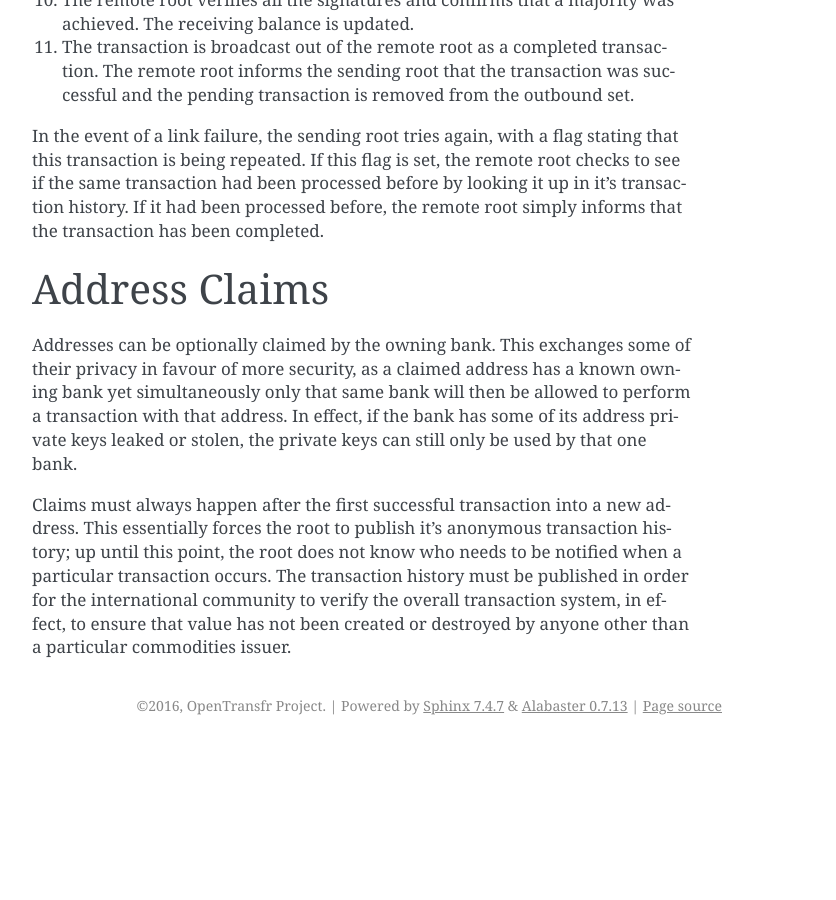
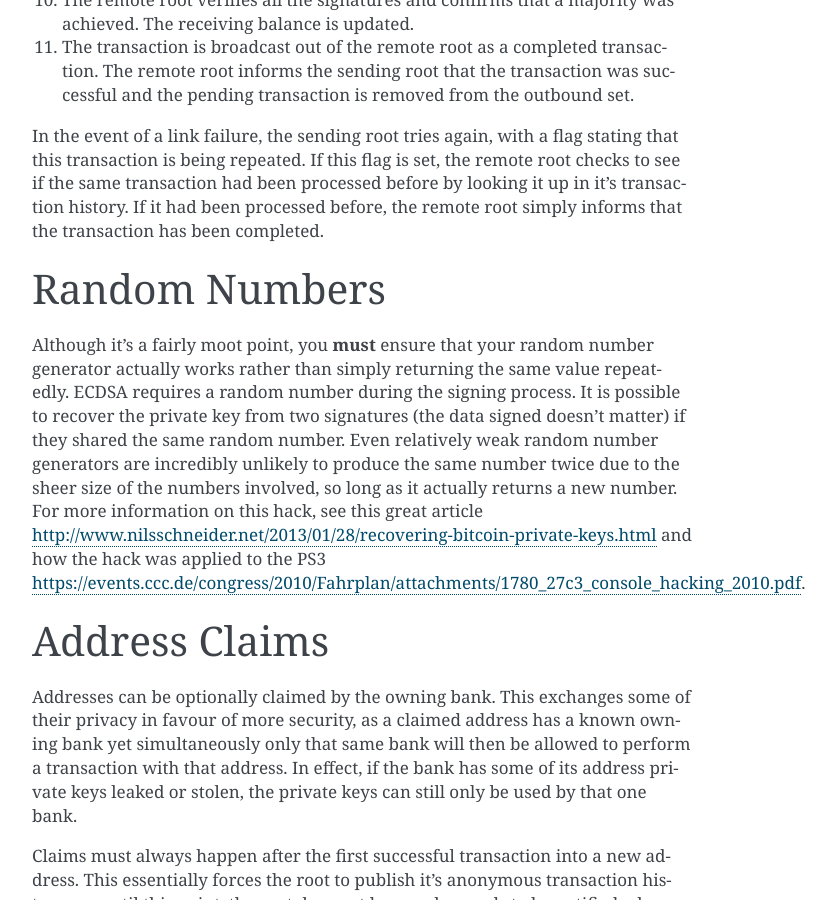
Before and after one commit to OpenTransfr/Core, a Sphinx documentation site: the page built from docs/Transactions.rst, in a window 1280 px wide and 900 px high, scrolled down 1284 px. Shown: the whole window, without its empty margins (388-1224 px from the left). Built offline with Sphinx 7.4.7, drawn with Linux system fonts in a browser that asks for light colours; before the commit the page ends 2029 px from its top, so only the background shows below that.

Commit message:
Update Transactions.rst

```diff
--- a/docs/Transactions.rst
+++ b/docs/Transactions.rst
@@ -36,6 +36,12 @@ This is the flow of a transaction from one root to another.
 
 In the event of a link failure, the sending root tries again, with a flag stating that this transaction is being repeated. If this flag is set, the remote root checks to see if the same transaction had been processed before by looking it up in it's transaction history. If it had been processed before, the remote root simply informs that the transaction has been completed.
 
+.. _ecdsaRandom:
+
+Random Numbers
+--------------
+
+Although it's a fairly moot point, you **must** ensure that your random number generator actually works rather than simply returning the same value repeatedly. ECDSA requires a random number during the signing process. It is possible to recover the private key from two signatures (the data signed doesn't matter) if they shared the same random number. Even relatively weak random number generators are incredibly unlikely to produce the same number twice due to the sheer size of the numbers involved, so long as it actually returns a new number. For more information on this hack, see this great article http://www.nilsschneider.net/2013/01/28/recovering-bitcoin-private-keys.html and how the hack was applied to the PS3 https://events.ccc.de/congress/2010/Fahrplan/attachments/1780_27c3_console_hacking_2010.pdf.
 
 .. _addrClaim:
 
```
